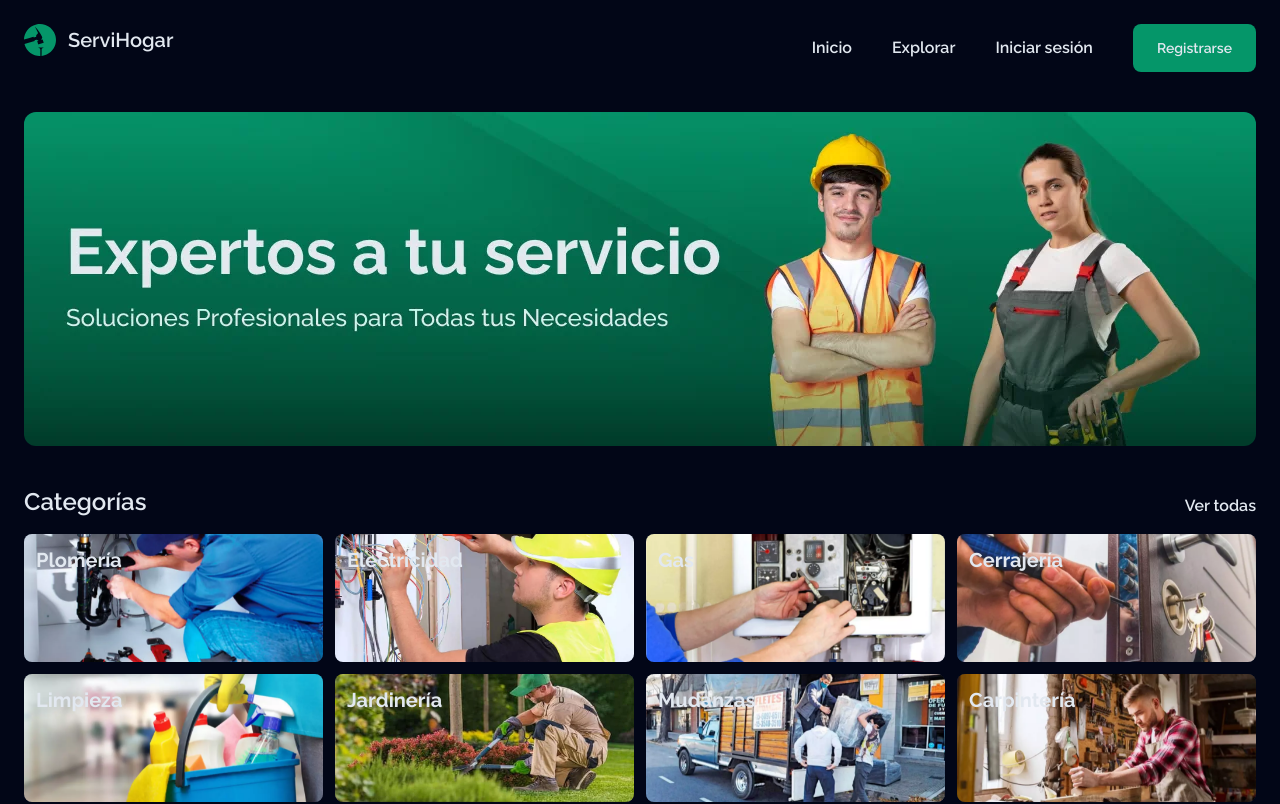
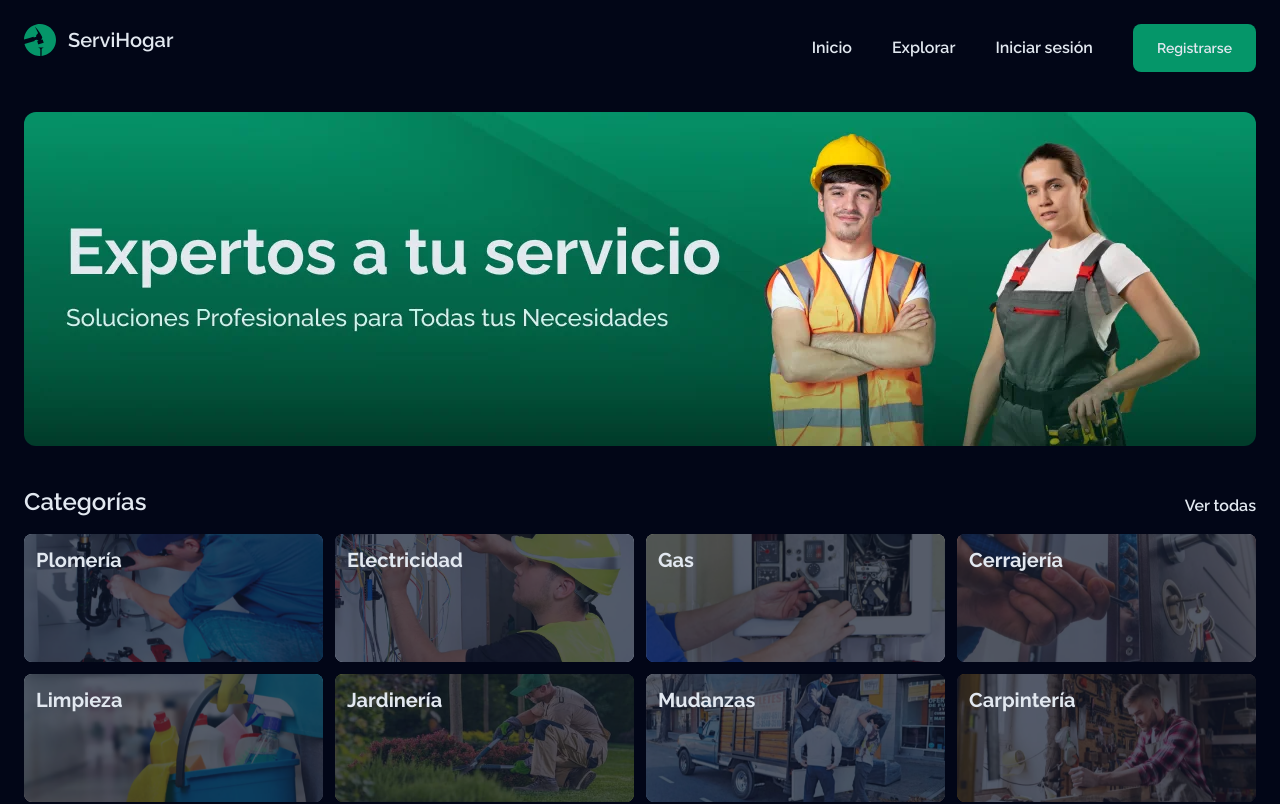
Before and after one commit to ignaciojsoler/nucba-proyecto-final-frontend, a React (Vite) app: page /home in a window 1280 px wide. Shown: the top 804 px of the page. Built offline with nearby package versions, Linux system fonts and the light colour scheme; no server answers.

Commit message:
Fix: categories images filter z-index

```diff
--- a/src/components/CategoryCard.tsx
+++ b/src/components/CategoryCard.tsx
@@ -64,7 +64,7 @@ const CategoryCard = (props: CategoryCardProps) => {
     <Link to={`../categories/?occupation=${data.occupation}&category=${data.name}`}>
     <div className="group rounded-lg bg-slate-800 backdrop-blur-lg overflow-hidden h-24 p-3 flex w-full cursor-pointer md:h-26 lg:h-32">
       <div className="absolute -z-10 w-full h-full top-0 left-0 transition group-hover:scale-105">
-        <div className="h-full w-full bg-slate-900 absolute top-0 left-0 opacity-70 transition-opacity duration-150 group-hover:opacity-40"></div>
+        <div className="h-full w-full bg-slate-900 absolute top-0 left-0 opacity-70 transition-opacity duration-150 group-hover:opacity-40 z-20"></div>
         <img
           src={categoryImage?.image}
           alt="Category image"
```
